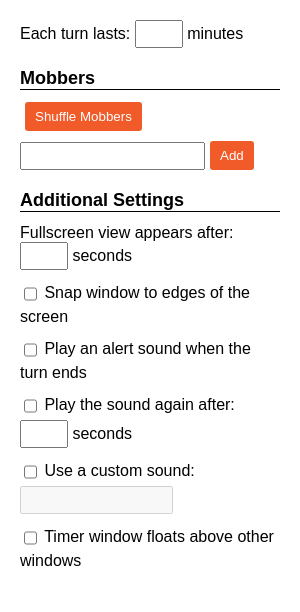
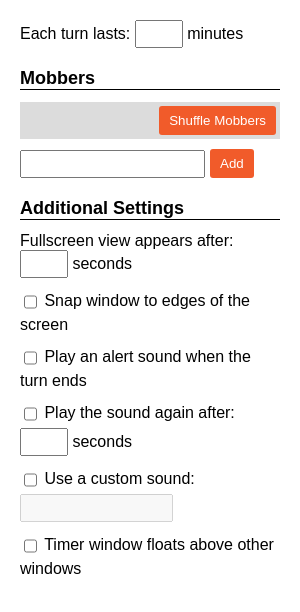
Before and after one commit to pluralsight/mob-timer, an Electron app: page src/windows/config/index.html in a window 300 px wide. Drawn offline with Linux system fonts and the light colour scheme; no server answers.

Commit message:
Align shuffle button to the right, with other buttons

```diff
--- a/src/windows/config/index.css
+++ b/src/windows/config/index.css
@@ -20,6 +20,13 @@ input {
   width: 40px;
 }
 
+.mobberActions {
+  padding: 4px;
+  display: flex;
+  justify-content: flex-end;
+  background-color: var(--table-stripe-color);
+}
+
 .mobber {
   display: flex;
   padding: 4px;
@@ -39,7 +46,7 @@ input {
   border: 2px solid var(--mobber-border-highlight-color);
 }
 
-.mobber:nth-child(odd) {
+.mobber:nth-child(even) {
   background-color: var(--table-stripe-color);
 }
 
--- a/src/windows/config/index.html
+++ b/src/windows/config/index.html
@@ -15,7 +15,9 @@
       </div>
       <div class="mobbers">
         <h1>Mobbers</h1>
-        <button id="shuffle" class="btn">Shuffle Mobbers</button>
+        <div class="mobberActions">
+          <button id="shuffle" class="btn">Shuffle Mobbers</button>
+        </div>
         <div id="mobbers"></div>
         <form id="addMobberForm">
           <label for="add" class="addLabel">
```
